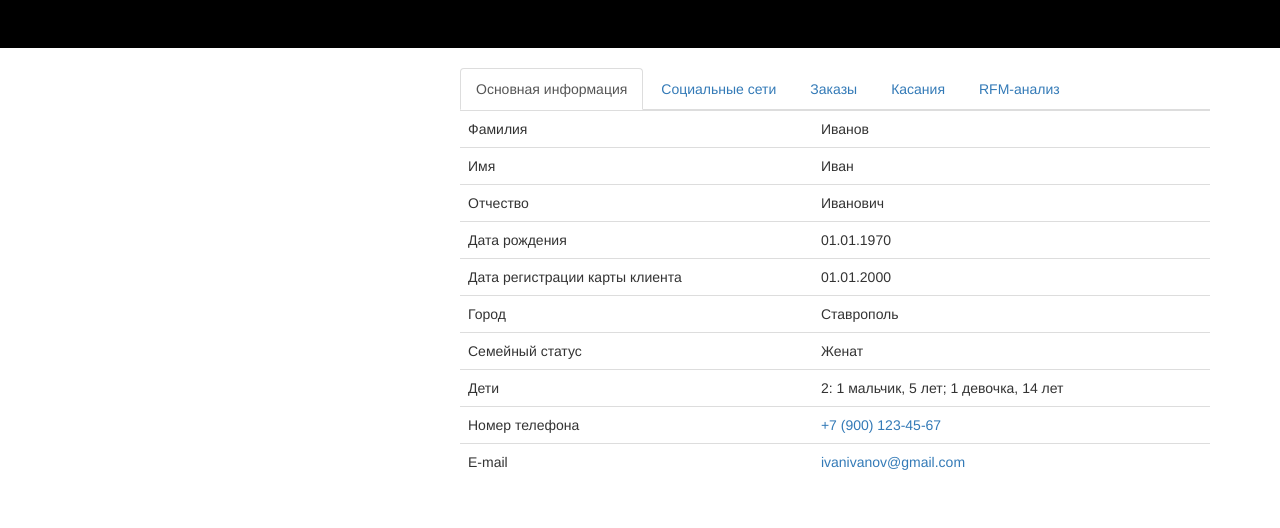
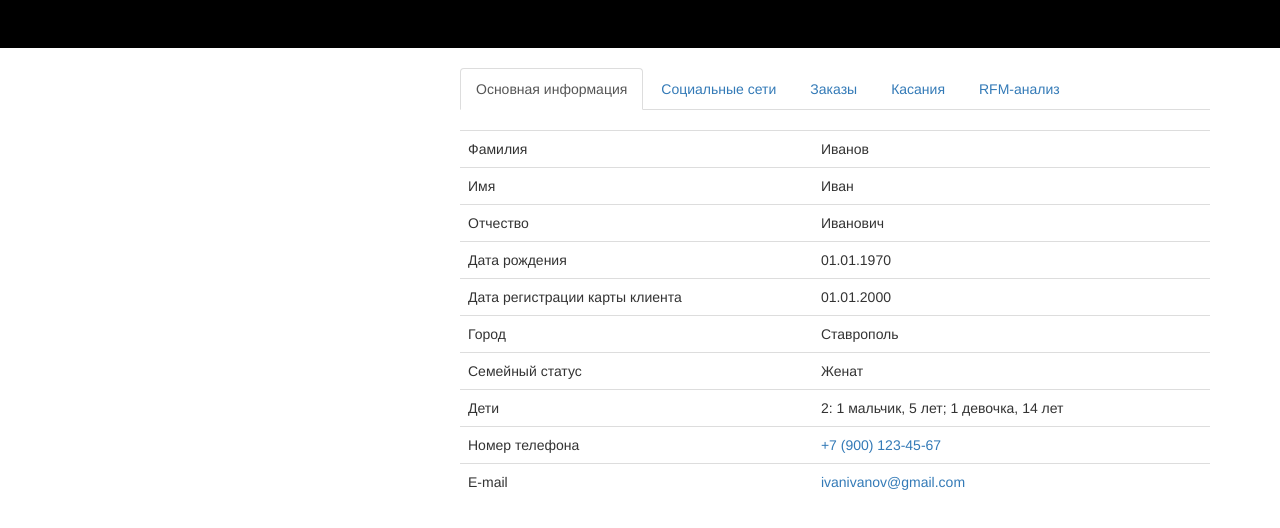
Before and after one commit to olegdizus/hackaton-kavkaz-dashboard, a website: page index.html in a window 1280 px wide. Drawn offline with nearby package versions, Linux system fonts and the light colour scheme.

Commit message:
Add padding to tab pane

```diff
--- a/css/main.css
+++ b/css/main.css
@@ -17,3 +17,7 @@ html, body {
     width: 24px;
     height: 24px;
 }
+
+.tab-pane {
+    padding-top: 20px;
+}
```
